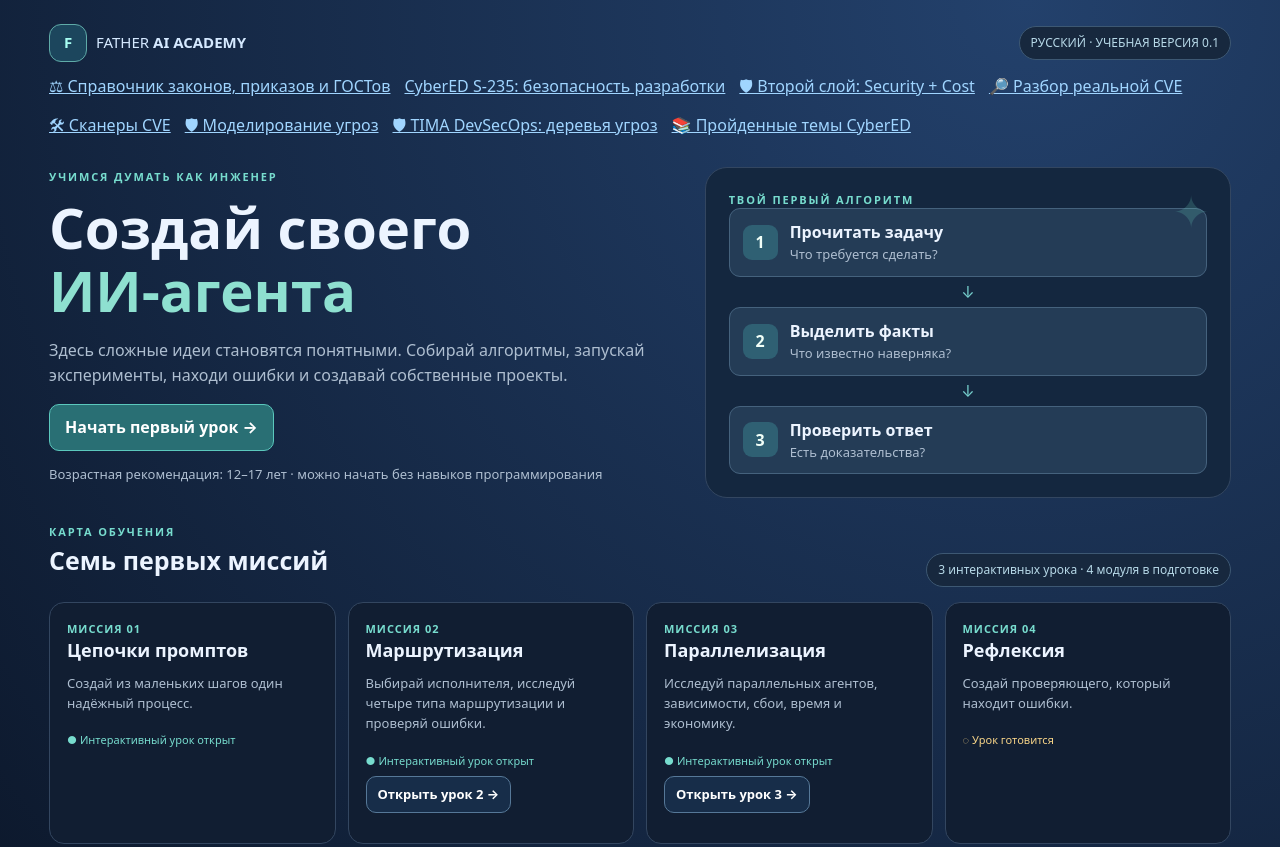
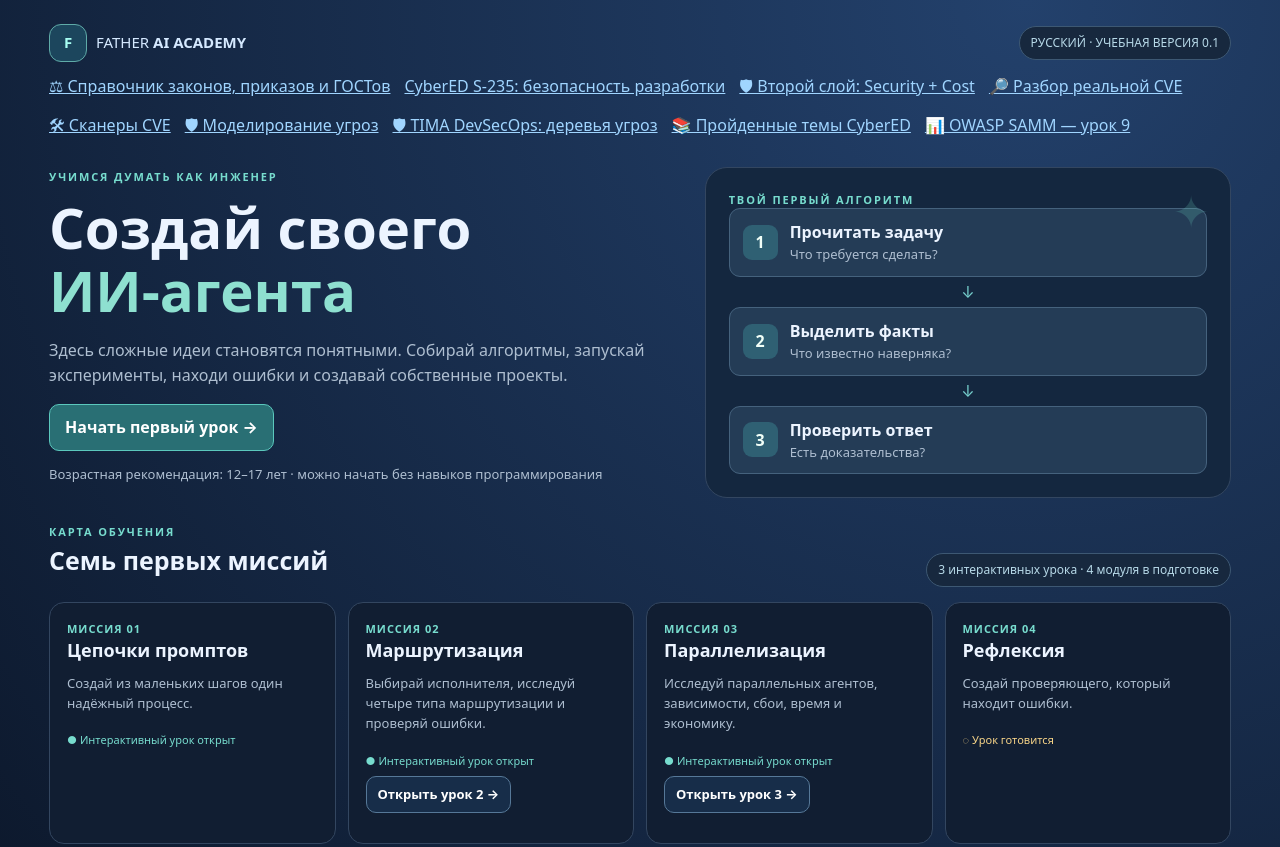
Before and after one commit to VictorKVS/FATHER_CODEX, a plain HTML site: page docs/school/index.html in a window 1280 px wide. Shown: the top 847 px of the page. Drawn offline with Linux system fonts and the light colour scheme.

Commit message:
docs(academy): link OWASP SAMM M0 Ls9 video lesson across CyberED navigation

```diff
--- a/docs/school/index.html
+++ b/docs/school/index.html
@@ -7,7 +7,7 @@
 </style></head><body>
 <div class="shell">
 <header class="bar"><a class="home" href="../index.html"><span class="mark">F</span>FATHER <strong>AI ACADEMY</strong></a><span class="chip">РУССКИЙ · УЧЕБНАЯ ВЕРСИЯ 0.1</span></header>
-<nav aria-label="Справочник безопасности" style="display:flex;gap:14px;flex-wrap:wrap;margin:12px 0 20px"><a href="../reference/security-regulations.html">⚖ Справочник законов, приказов и ГОСТов</a><a href="courses/CYBERED_S235_SECURE_DEVELOPMENT_RU.md">CyberED S-235: безопасность разработки</a><a href="security-layer.html">🛡 Второй слой: Security + Cost</a><a href="vulnerability-case-study.html">🔎 Разбор реальной CVE</a><a href="vulnerability-scanners.html">🛠 Сканеры CVE</a><a href="../reference/wiki/SEC-THREAT-MODELING-001.md">🛡 Моделирование угроз</a><a href="tima-threat-lab.html">🛡 TIMA DevSecOps: деревья угроз</a><a href="cybered-completed-lessons.html">📚 Пройденные темы CyberED</a></nav>
+<nav aria-label="Справочник безопасности" style="display:flex;gap:14px;flex-wrap:wrap;margin:12px 0 20px"><a href="../reference/security-regulations.html">⚖ Справочник законов, приказов и ГОСТов</a><a href="courses/CYBERED_S235_SECURE_DEVELOPMENT_RU.md">CyberED S-235: безопасность разработки</a><a href="security-layer.html">🛡 Второй слой: Security + Cost</a><a href="vulnerability-case-study.html">🔎 Разбор реальной CVE</a><a href="vulnerability-scanners.html">🛠 Сканеры CVE</a><a href="../reference/wiki/SEC-THREAT-MODELING-001.md">🛡 Моделирование угроз</a><a href="tima-threat-lab.html">🛡 TIMA DevSecOps: деревья угроз</a><a href="cybered-completed-lessons.html">📚 Пройденные темы CyberED</a><a href="cybered-m0-ls9-owasp-samm.html">📊 OWASP SAMM — урок 9</a></nav>
 <div class="hero"><div><div class="eyebrow">Учимся думать как инженер</div><h1>Создай своего<br><span style="color:#8ee0d0">ИИ-агента</span></h1><p class="sub">Здесь сложные идеи становятся понятными. Собирай алгоритмы, запускай эксперименты, находи ошибки и создавай собственные проекты.</p><a href="#lesson" class="btn" style="display:inline-block;text-decoration:none">Начать первый урок →</a><p class="small">Возрастная рекомендация: 12–17 лет · можно начать без навыков программирования</p></div>
 <div class="art" aria-label="Схема учебного конвейера"><div class="eyebrow">Твой первый алгоритм</div><div class="hero-cards"><div class="hero-step"><i>1</i><div><b>Прочитать задачу</b><div class="small">Что требуется сделать?</div></div></div><div class="arrow">↓</div><div class="hero-step"><i>2</i><div><b>Выделить факты</b><div class="small">Что известно наверняка?</div></div></div><div class="arrow">↓</div><div class="hero-step"><i>3</i><div><b>Проверить ответ</b><div class="small">Есть доказательства?</div></div></div></div></div></div>
 <div class="heading"><div><div class="eyebrow">Карта обучения</div><h2>Семь первых миссий</h2></div><span class="chip">3 интерактивных урока · 4 модуля в подготовке</span></div>
```
